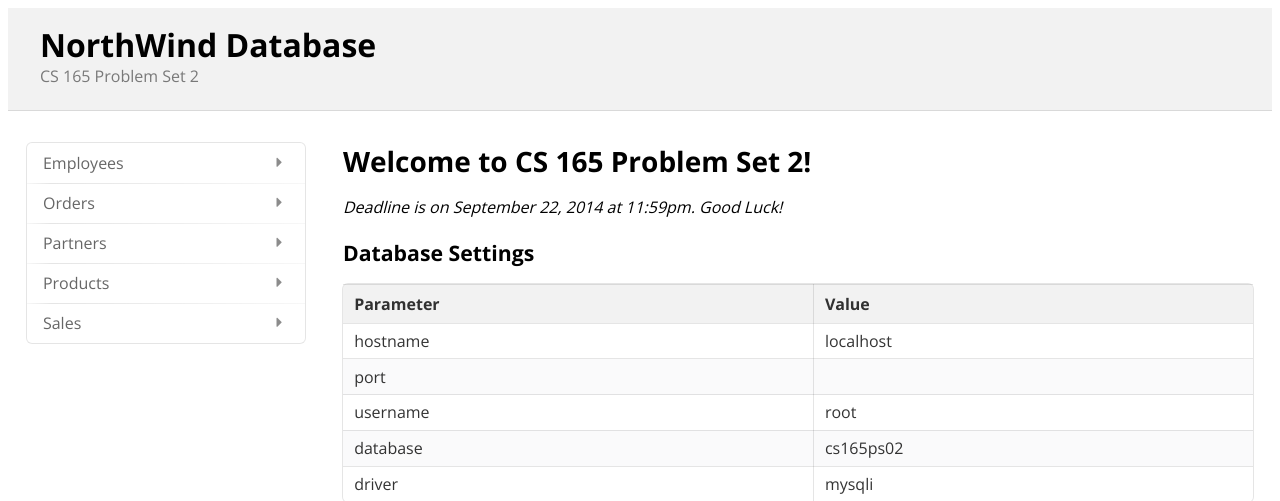
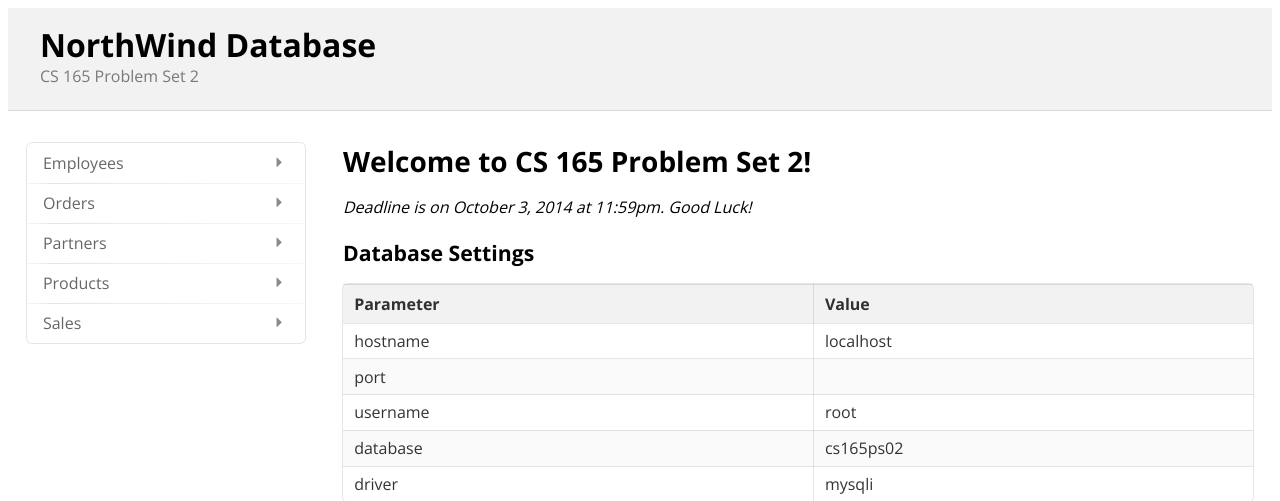
Before and after one commit to UPD-DCS-FELIZMENIO/cs165ps02, a CodeIgniter app: page /cs165ps02/ in a window 1280 px wide. Shown: the top 501 px of the page. Run offline with CodeIgniter, Linux system fonts and the light colour scheme.

Commit message:
changed the deadline at the home page

```diff
--- a/application/views/home_page.php
+++ b/application/views/home_page.php
@@ -2,7 +2,7 @@
   Welcome to CS 165 Problem Set 2!
 </h2>
 <p>
-  Deadline is on September 22, 2014 at 11:59pm. Good Luck!
+  Deadline is on October 3, 2014 at 11:59pm. Good Luck!
 </p>
 
 <h3 class='ui header'>
```
